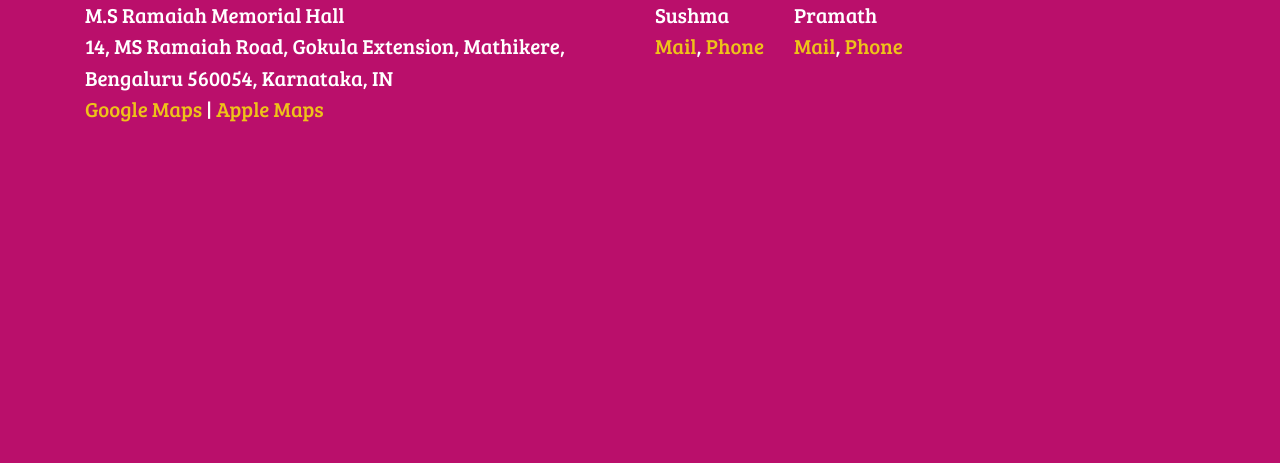
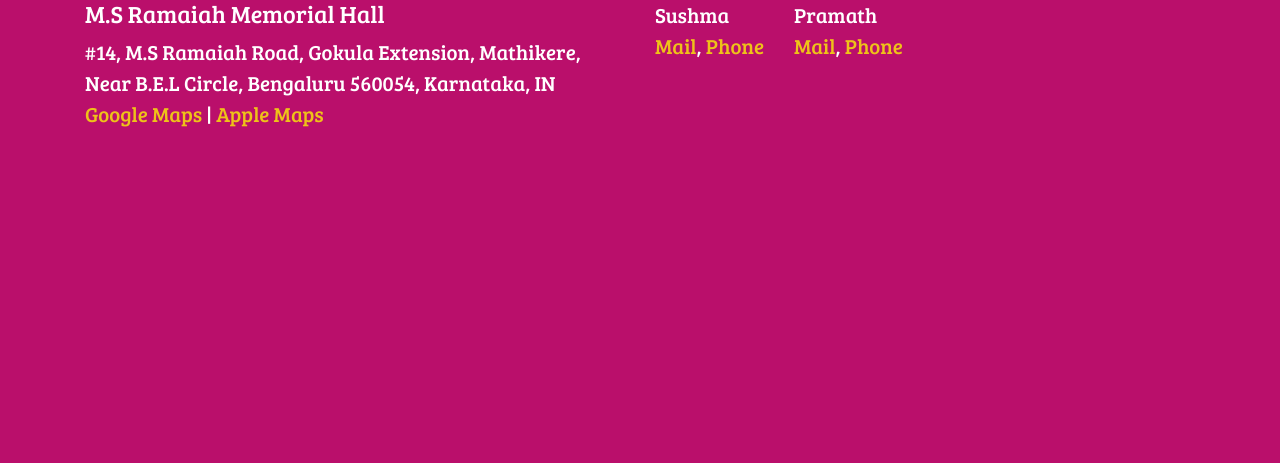
Before and after one commit to pramathsb/supra, a plain HTML site: page index.html in a window 1280 px wide. Shown: the part 337-800 px from the top of the page. Drawn offline with nearby package versions, Linux system fonts and the light colour scheme.

Commit message:
Address Correction

```diff
--- a/index.html
+++ b/index.html
@@ -57,9 +57,9 @@
               <span class="spin"><img src="blossom_1f33c.png" alt="" /></span>
               Location
             </h1>
-            M.S Ramaiah Memorial Hall <br />
-            14, MS Ramaiah Road, Gokula Extension, Mathikere, Bengaluru 560054,
-            Karnataka, IN
+            <h4>M.S Ramaiah Memorial Hall</h4>
+            #14, M.S Ramaiah Road, Gokula Extension, Mathikere, Near B.E.L
+            Circle, Bengaluru 560054, Karnataka, IN
             <br />
             <a href="https://goo.gl/maps/zXJ1LfHSWFdQH1zY8" target="_blank"
               >Google Maps</a
```
